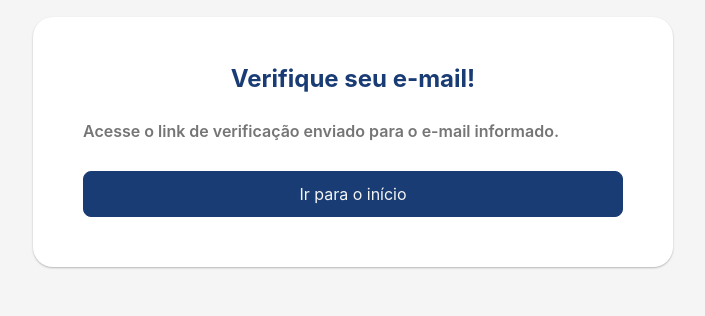
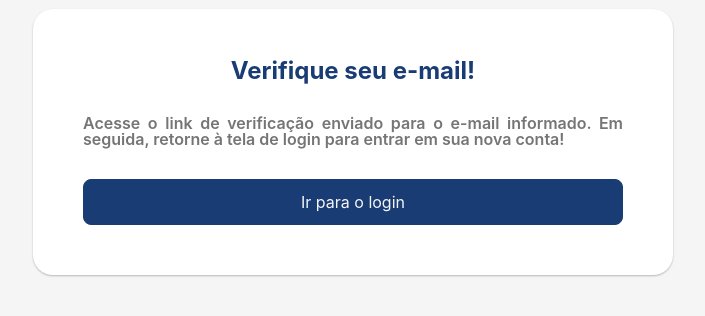
Before and after one commit to PoeNaConta/poe-na-conta-front, a React (Vite) app: page /verify-email in a window 1280 px wide. Shown: the part 258-574 px from the top of the page, without its empty margins (287-992 px from the left). Built offline with nearby package versions, Linux system fonts and the light colour scheme.

Commit message:
fix: return to login page

```diff
--- a/src/pages/verify-email/controller/verify-email.controller.tsx
+++ b/src/pages/verify-email/controller/verify-email.controller.tsx
@@ -6,7 +6,7 @@ export default function VerifyEmailController() {
   const redirect = useNavigate();
 
   const handleGoToHome = useCallback(() => {
-    redirect({ to: '/' });
+    redirect({ to: '/login' });
   }, [redirect]);
 
   return <VerifyEmail handleGoToHome={handleGoToHome} />;
--- a/src/pages/verify-email/view/verify-email.view.tsx
+++ b/src/pages/verify-email/view/verify-email.view.tsx
@@ -15,11 +15,12 @@ export default function VerifyEmail({ handleGoToHome }: VerifyEmailProps) {
           </Text>
 
           <Text secondary weight="semibold" justify>
-            Acesse o link de verificação enviado para o e-mail informado.
+            Acesse o link de verificação enviado para o e-mail informado. Em
+            seguida, retorne à tela de login para entrar em sua nova conta!
           </Text>
 
           <Button primary onClick={handleGoToHome}>
-            Ir para o início
+            Ir para o login
           </Button>
         </Stack>
       </Card>
```
